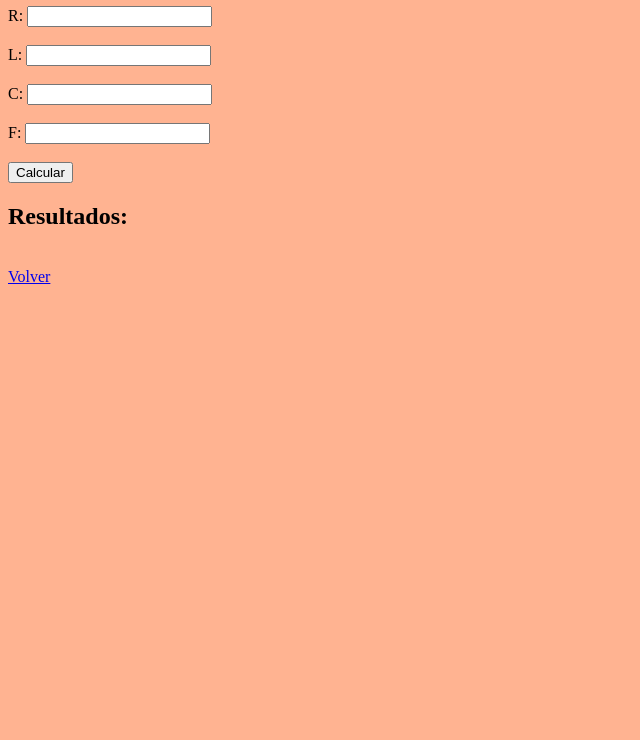
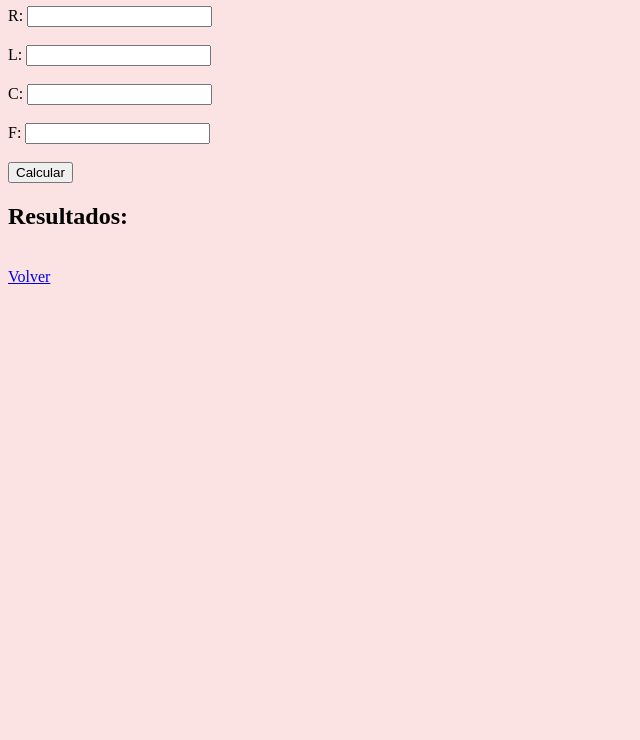
Before and after one commit to la-mas-fachera/colegio-omg, a plain HTML site: page 17-10-01/17-10-01-03.html in a window 1280 px wide. Shown: the part 60-800 px from the top of the page, without its empty margins (0-640 px from the left). Drawn offline with Linux system fonts and the light colour scheme.

Commit message:
Update 17-10-01-03.html

```diff
--- a/17-10-01/17-10-01-03.html
+++ b/17-10-01/17-10-01-03.html
@@ -29,7 +29,7 @@ function calcularResultados() {
 
 <style>
  body {
-  background-color: #ffb391;
+  background-color: #FBE3E3;
  }
 </style>
 
```
